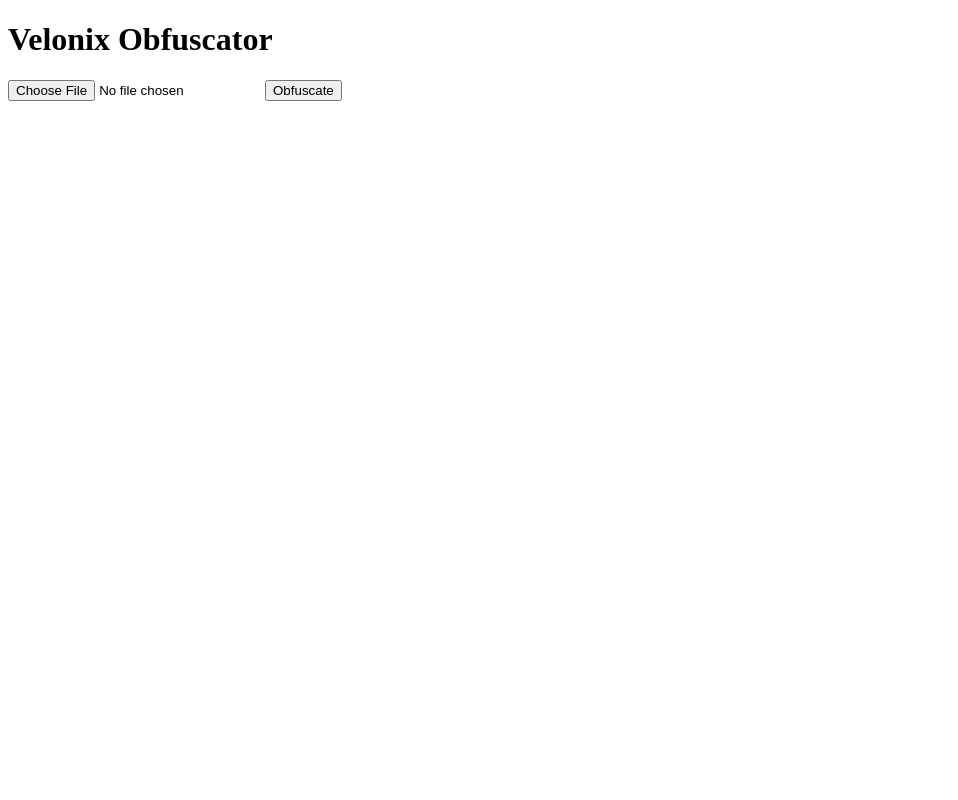
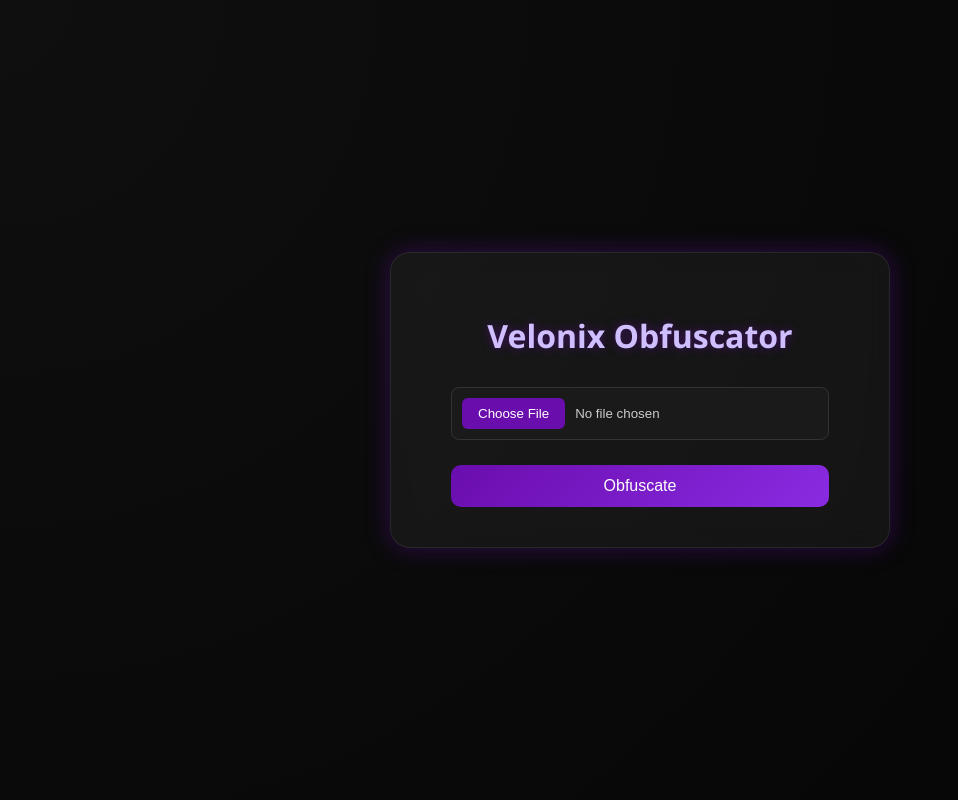
Before and after one commit to viperobii/bots, a Flask app: page / in a window 1280 px wide. Shown: the whole page, without its empty margins (0-958 px from the left). Run offline with Flask 3, Linux system fonts and the light colour scheme.

Commit message:
Update index.html

```diff
--- a/templates/index.html
+++ b/templates/index.html
@@ -3,6 +3,94 @@
 <head>
   <meta charset="UTF-8" />
   <title>Velonix Obfuscator</title>
+  <style>
+    * {
+      box-sizing: border-box;
+    }
+
+    body {
+      margin: 0;
+      padding: 0;
+      font-family: 'Segoe UI', Tahoma, Geneva, Verdana, sans-serif;
+      background: radial-gradient(circle at top left, #0f0f0f, #050505);
+      color: #ffffff;
+      height: 100vh;
+      display: flex;
+      justify-content: center;
+      align-items: center;
+      overflow: hidden;
+    }
+
+    .container {
+      background: rgba(255, 255, 255, 0.05);
+      backdrop-filter: blur(12px);
+      -webkit-backdrop-filter: blur(12px);
+      border: 1px solid rgba(255, 255, 255, 0.08);
+      border-radius: 20px;
+      padding: 40px 60px;
+      box-shadow: 0 0 25px rgba(106, 13, 173, 0.4);
+      text-align: center;
+      max-width: 500px;
+      width: 100%;
+    }
+
+    h1 {
+      font-size: 2em;
+      margin-bottom: 30px;
+      color: #d0bfff;
+      text-shadow: 0 0 10px #6a0dad88;
+    }
+
+    input[type="file"] {
+      display: block;
+      margin: 0 auto 25px auto;
+      padding: 10px;
+      background: #1a1a1a;
+      color: #ccc;
+      border: 1px solid #333;
+      border-radius: 8px;
+      width: 100%;
+      cursor: pointer;
+    }
+
+    input[type="file"]::-webkit-file-upload-button {
+      background: #6a0dad;
+      color: white;
+      padding: 8px 16px;
+      border: none;
+      border-radius: 6px;
+      margin-right: 10px;
+      cursor: pointer;
+      transition: 0.3s ease;
+    }
+
+    input[type="file"]::-webkit-file-upload-button:hover {
+      background: #8a2be2;
+    }
+
+    button {
+      background: linear-gradient(135deg, #6a0dad, #8a2be2);
+      color: white;
+      padding: 12px 24px;
+      border: none;
+      border-radius: 10px;
+      font-size: 1em;
+      cursor: pointer;
+      transition: background 0.3s ease, transform 0.2s ease;
+      width: 100%;
+    }
+
+    button:hover {
+      background: linear-gradient(135deg, #8a2be2, #6a0dad);
+      transform: scale(1.03);
+    }
+
+    @media screen and (max-width: 600px) {
+      .container {
+        padding: 30px 20px;
+      }
+    }
+  </style>
 </head>
 <body>
   <div class="container">
```
